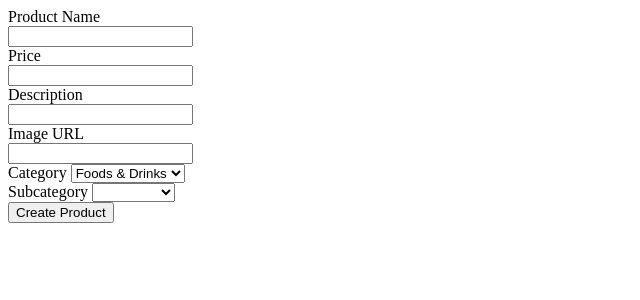
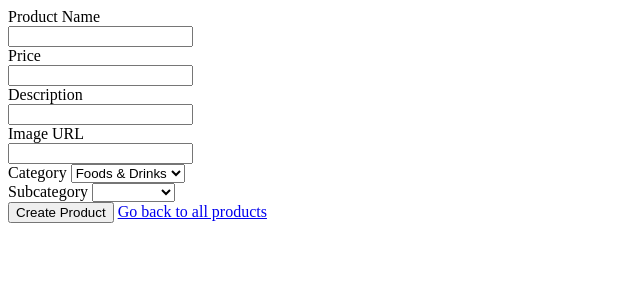
Before and after one commit to SkylarDV/OnlineShop, a PHP site: page /newItem.php in a window 1280 px wide. Shown: the top 300 px of the page, without its empty margins (0-640 px from the left). Run offline with PHP 8.4, Linux system fonts and the light colour scheme; the visitor is signed in with stand-in values (Sample User, id 1); tables that the repository leaves empty or names only in its code hold one stand-in row (values such as "Sample post").

Commit message:
feat: added link back to all products in new product page

```diff
--- a/newItem.php
+++ b/newItem.php
@@ -80,6 +80,7 @@
         <br>
 
         <input type="submit" value="Create Product" class="btn">
+        <a href="index.php">Go back to all products</a>
     </form>
 </body>
 </html>
```
